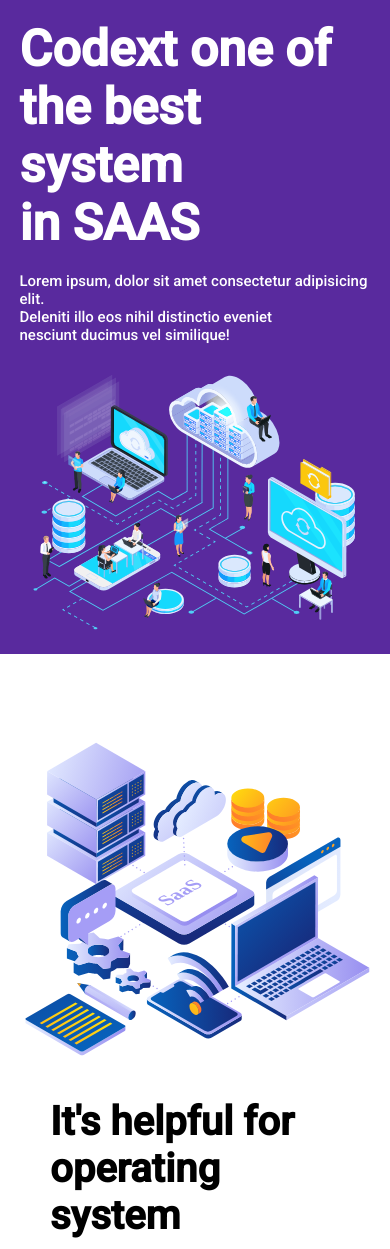
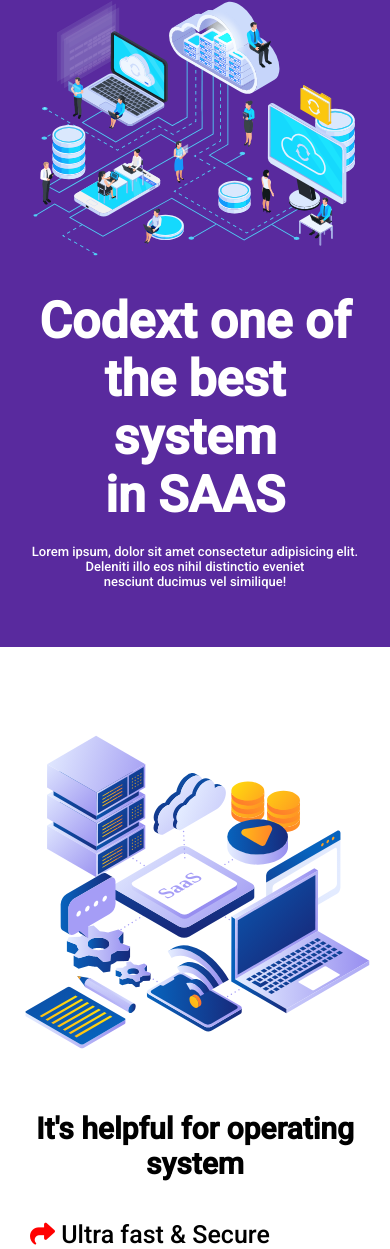
Before and after one commit to Manas-Murmu/SAAS-LandingPage-Project13, a plain HTML site: page index.html in a window 390 px wide. Shown: the part 91-1340 px from the top of the page. Drawn offline with Linux system fonts and the light colour scheme; a web font is replaced by a local one.

Commit message:
Mobile resposive image order fix

```diff
--- a/css/style.css
+++ b/css/style.css
@@ -190,6 +190,9 @@ body {
   .feature {
     grid-template-columns: 1fr;
   }
+  .hero-heading {
+    order: 2;
+  }
   .list {
     display: none;
   }
@@ -201,10 +204,24 @@ body {
   }
   .headline h1 {
     font-size: 30px;
-    padding-top: 30px;
+    padding-top: 50px;
   }
   .hero-heading h1 {
+    text-align: center;
     font-size: 50px;
-    margin-top: 50px;
+    margin-top: 20px;
+  }
+  .hero-heading p {
+    margin-bottom: 50px;
+    font-size: 13px;
+    text-align: center;
+  }
+  .info-data h3 {
+    text-align: center;
+    font-size: 30px;
+    margin-top: 20px;
+  }
+  .info-data {
+    margin-left: 0px;
   }
 }
```
